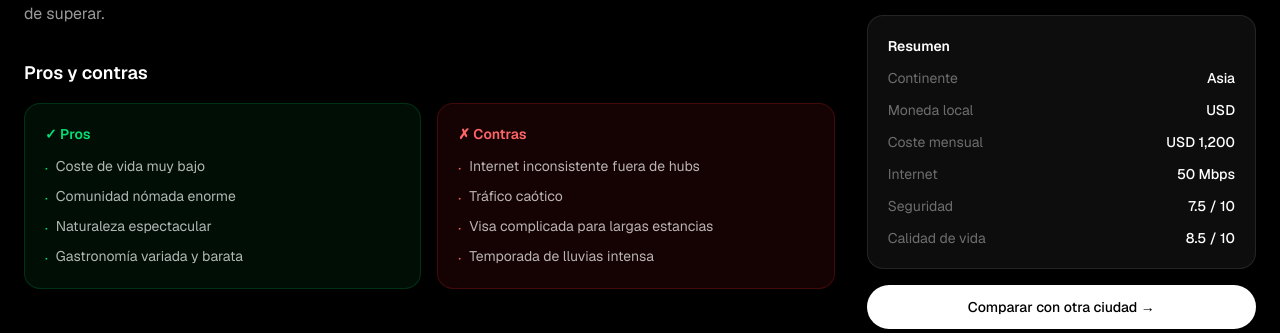
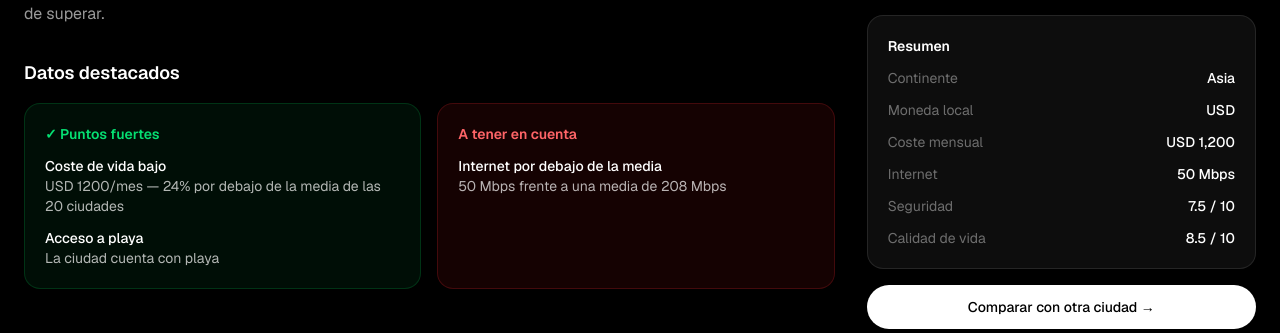
Before and after one commit to Cck5y6s9gw-estrella/NomadGrid, a Next.js app: page /cities/bali in a window 1280 px wide. Shown: the part 619-952 px from the top of the page. Built offline with nearby package versions, Linux system fonts and the light colour scheme.

Commit message:
feat: pros y contras sustituidos por datos objetivos + fix hydration en filtro de presupuesto

```diff
--- a/app/cities/[slug]/page.tsx
+++ b/app/cities/[slug]/page.tsx
@@ -1,7 +1,7 @@
 import { cities } from "@/data/cities";
 import Link from "next/link";
 import { notFound } from "next/navigation";
-
+import { getCityInsights } from "@/lib/cityInsights";
 export async function generateStaticParams() {
   return cities.map((c) => ({ slug: c.slug }));
 }
@@ -10,7 +10,7 @@ export default async function CityPage({ params }: { params: Promise<{ slug: str
   const { slug } = await params;
   const city = cities.find((c) => c.slug === slug);
   if (!city) notFound();
-
+const { strengths, considerations } = getCityInsights(city, cities);
   const stats = [
     { label: "Coste/mes", value: `${city.currency} ${city.costPerMonth.toLocaleString()}`, icon: "💰" },
     { label: "Internet", value: `${city.internetSpeed} Mbps`, icon: "🛜" },
@@ -65,28 +65,39 @@ export default async function CityPage({ params }: { params: Promise<{ slug: str
             </section>
 
             {/* Pros & Cons */}
+            {/* Strengths & Considerations */}
             <section>
-              <h2 className="text-lg font-semibold mb-4">Pros y contras</h2>
+              <h2 className="text-lg font-semibold mb-4">Datos destacados</h2>
               <div className="grid grid-cols-1 sm:grid-cols-2 gap-4">
                 <div className="bg-green-950/30 border border-green-500/20 rounded-2xl p-5">
-                  <h3 className="text-sm font-semibold text-green-400 mb-3">✓ Pros</h3>
-                  <ul className="space-y-2">
-                    {city.pros.map((p) => (
-                      <li key={p} className="text-sm text-white/70 flex gap-2">
-                        <span className="text-green-400 mt-0.5">·</span>{p}
+                  <h3 className="text-sm font-semibold text-green-400 mb-3">✓ Puntos fuertes</h3>
+                  {strengths.length > 0 ? (
+                    <ul className="space-y-3">
+                      {strengths.map((s) => (
+                        <li key={s.label} className="text-sm text-white/70">
+                          <span className="text-white font-medium block">{s.label}</span>
+                          {s.detail}
                         </li>
                       ))}
                     </ul>
+                  ) : (
+                    <p className="text-sm text-white/40">Sin datos destacados por encima de la media.</p>
+                  )}
                 </div>
                 <div className="bg-red-950/30 border border-red-500/20 rounded-2xl p-5">
-                  <h3 className="text-sm font-semibold text-red-400 mb-3">✗ Contras</h3>
-                  <ul className="space-y-2">
-                    {city.cons.map((c) => (
-                      <li key={c} className="text-sm text-white/70 flex gap-2">
-                        <span className="text-red-400 mt-0.5">·</span>{c}
+                  <h3 className="text-sm font-semibold text-red-400 mb-3">A tener en cuenta</h3>
+                  {considerations.length > 0 ? (
+                    <ul className="space-y-3">
+                      {considerations.map((c) => (
+                        <li key={c.label} className="text-sm text-white/70">
+                          <span className="text-white font-medium block">{c.label}</span>
+                          {c.detail}
                         </li>
                       ))}
                     </ul>
+                  ) : (
+                    <p className="text-sm text-white/40">Sin datos por debajo de la media.</p>
+                  )}
                 </div>
               </div>
             </section>
--- /dev/null
+++ b/lib/cityInsights.ts
@@ -0,0 +1,82 @@
+import { City } from "@/data/cities";
+
+export type CityInsight = {
+  label: string;
+  detail: string;
+};
+
+function average(cities: City[], key: keyof City): number {
+  const nums = cities.map((c) => c[key] as number);
+  return nums.reduce((a, b) => a + b, 0) / nums.length;
+}
+
+export function getCityInsights(city: City, allCities: City[]) {
+  const avgCost = average(allCities, "costPerMonth");
+  const avgInternet = average(allCities, "internetSpeed");
+  const avgSafety = average(allCities, "safetyScore");
+  const avgQuality = average(allCities, "qualityOfLife");
+
+  const strengths: CityInsight[] = [];
+  const considerations: CityInsight[] = [];
+
+  const costDiff = ((avgCost - city.costPerMonth) / avgCost) * 100;
+  if (costDiff >= 15) {
+    strengths.push({
+      label: "Coste de vida bajo",
+      detail: `${city.currency} ${city.costPerMonth.toLocaleString("es-ES")}/mes — ${Math.round(costDiff)}% por debajo de la media de las 20 ciudades`,
+    });
+  } else if (costDiff <= -15) {
+    considerations.push({
+      label: "Coste de vida alto",
+      detail: `${city.currency} ${city.costPerMonth.toLocaleString("es-ES")}/mes — ${Math.round(-costDiff)}% por encima de la media`,
+    });
+  }
+
+  const internetDiff = ((city.internetSpeed - avgInternet) / avgInternet) * 100;
+  if (internetDiff >= 15) {
+    strengths.push({
+      label: "Internet rápido",
+      detail: `${city.internetSpeed} Mbps — ${Math.round(internetDiff)}% por encima de la media (${Math.round(avgInternet)} Mbps)`,
+    });
+  } else if (internetDiff <= -15) {
+    considerations.push({
+      label: "Internet por debajo de la media",
+      detail: `${city.internetSpeed} Mbps frente a una media de ${Math.round(avgInternet)} Mbps`,
+    });
+  }
+
+  const safetyDiff = ((city.safetyScore - avgSafety) / avgSafety) * 100;
+  if (safetyDiff >= 10) {
+    strengths.push({
+      label: "Alta seguridad",
+      detail: `Índice de seguridad ${city.safetyScore}/10, por encima de la media (${avgSafety.toFixed(1)}/10)`,
+    });
+  } else if (safetyDiff <= -10) {
+    considerations.push({
+      label: "Seguridad por debajo de la media",
+      detail: `Índice de seguridad ${city.safetyScore}/10 frente a una media de ${avgSafety.toFixed(1)}/10`,
+    });
+  }
+
+  const qualityDiff = ((city.qualityOfLife - avgQuality) / avgQuality) * 100;
+  if (qualityDiff >= 10) {
+    strengths.push({
+      label: "Alta calidad de vida",
+      detail: `${city.qualityOfLife}/10, por encima de la media (${avgQuality.toFixed(1)}/10)`,
+    });
+  } else if (qualityDiff <= -10) {
+    considerations.push({
+      label: "Calidad de vida por debajo de la media",
+      detail: `${city.qualityOfLife}/10 frente a una media de ${avgQuality.toFixed(1)}/10`,
+    });
+  }
+
+  if (city.hasBeach) {
+    strengths.push({
+      label: "Acceso a playa",
+      detail: "La ciudad cuenta con playa",
+    });
+  }
+
+  return { strengths, considerations };
+}
```
Lines whose indentation alone changed are shown as unchanged.
